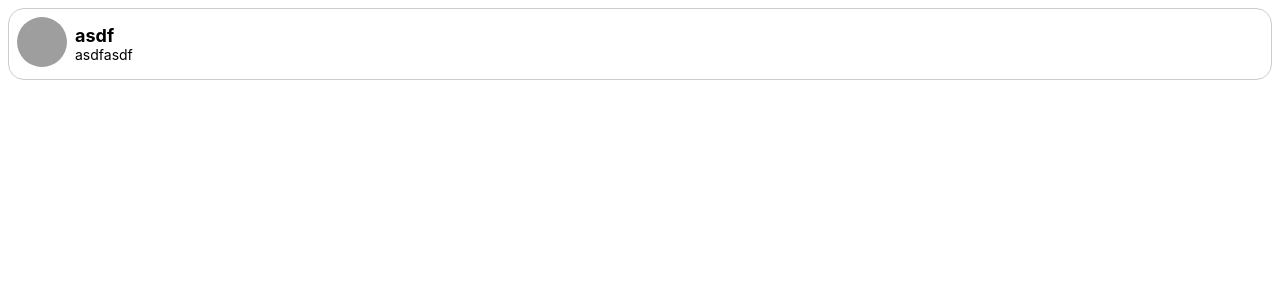
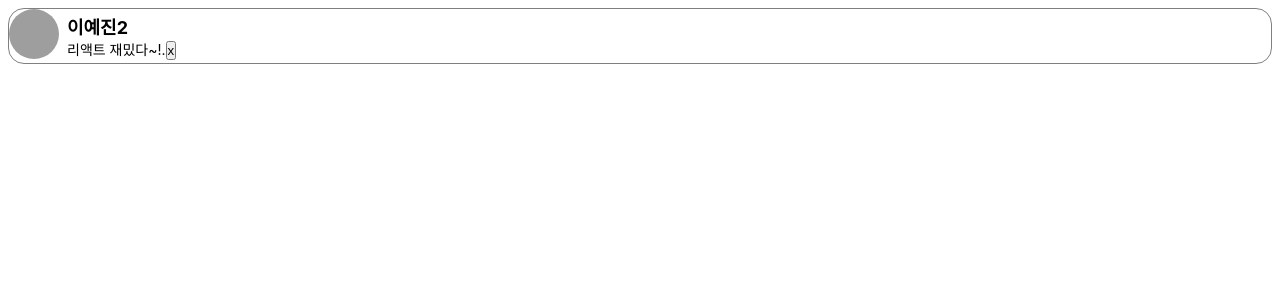
Before and after one commit to I8534/react-first, a React (Create React App) app in the folder reactbasic/: page / in a window 1280 px wide. Shown: the top 300 px of the page. Built offline with nearby package versions, Linux system fonts and the light colour scheme; grey boxes are pictures that could not be loaded.

Commit message:
🔥 뭐가 문제지

```diff
--- a/reactbasic/src/App.js
+++ b/reactbasic/src/App.js
@@ -6,6 +6,7 @@ import { useState } from 'react';
 import Box from './component/Box';
 import './component/State.css';
 import Comment from './component/Comment';
+import CommentList from './component/CommentList';
 
 
 function App() {
@@ -36,7 +37,7 @@ function App() {
 
   return (
    <div className='App'>
-    <Comment/>
+    <CommentList/>
 
    </div>
  );
--- a/reactbasic/src/component/Comment.jsx
+++ b/reactbasic/src/component/Comment.jsx
@@ -1,17 +1,54 @@
 // 이 안에 코멘트라는 컴포넨트를 만들어서 css랑 연결시켜서 스타일링 해라. 이걸 app.jss에서 불러주면 된다.
 import React from 'react'
-import './Comment.css';
+// import './Comment.css';
+
+const styles = {
+  wrapper : {
+    display : 'flex',
+    margin : '8px',
+    paddin : '8px',
+    border : '1px solid gray',
+    borderRadius : '16px'
+  },
+
+  image : {
+    width : '50px',
+    height: '50px',
+    borderRadius : '50%'
+  },
+
+  contentContainer : {
+    display : 'flex',
+    flexDirection : 'column',
+    justifyContent : 'center',
+    marginLeft : '8px',
+  },
+
+  nameText : {
+    fontSize : '18px',
+    fontWeight : 'bold',
+  },
+
+  commentText : {
+    fontSize : '14px'
+  }
+}
+
 
 function Comment(props) {
+
+
+
   return (
-    <div className='wrapper'>
-      <div className='img-box'>
-        <img src="https://dimg.donga.com/wps/NEWS/IMAGE/2022/11/11/116428366.2.jpg" alt="아이유" />
+    <div style={styles.wrapper}>
+      <div>
+        <img style={styles.image} src="https://dimg.donga.com/wps/NEWS/IMAGE/2022/11/11/116428366.2.jpg" alt="아이유" />
       </div>
 
-      <div className='content-container'>
-        <span className='name-text'>asdf{props.name}</span>
-        <span className='comment-text'>asdfasdf{props.comment}</span>
+      <div style={styles.contentContainer}>
+        <span style={styles.nameText}>{props.name}</span>
+        <span style={styles.commentText}>{props.comment}<button onClick={props.del}>x</button></span>
+
       </div>
     </div>
   )
--- a/reactbasic/src/component/CommentList.jsx
+++ b/reactbasic/src/component/CommentList.jsx
@@ -0,0 +1,41 @@
+import React from "react";
+import Comment from "./Comment";
+// 여기에 임포트 하는 이유는 작성된 데이터를 comment jsx에 쏴주기 위해서
+
+const comments = [
+  {
+    name : "이예진1",
+    comment : "안녕하세요. 이예진입니다."
+  },
+  {
+    name : "이예진2",
+    comment : "리액트 재밌다~!."
+  },
+  {
+    name : "이예진3",
+    comment : "리액트 재미없어!!!!"
+  },
+]
+
+
+
+// 클릭할 때마다 i번째 div가 사라지게 하면 되지.
+
+function CommentList() {
+
+
+
+  return (
+    <div>
+      {
+        comments.map((comment, i) => {
+          return (
+            <Comment name={comment.name} comment={comment.comment} del={comments.splice(i,1)} key={i}/>
+          )
+        })
+      }
+    </div>
+  )
+}
+
+export default CommentList;
```
